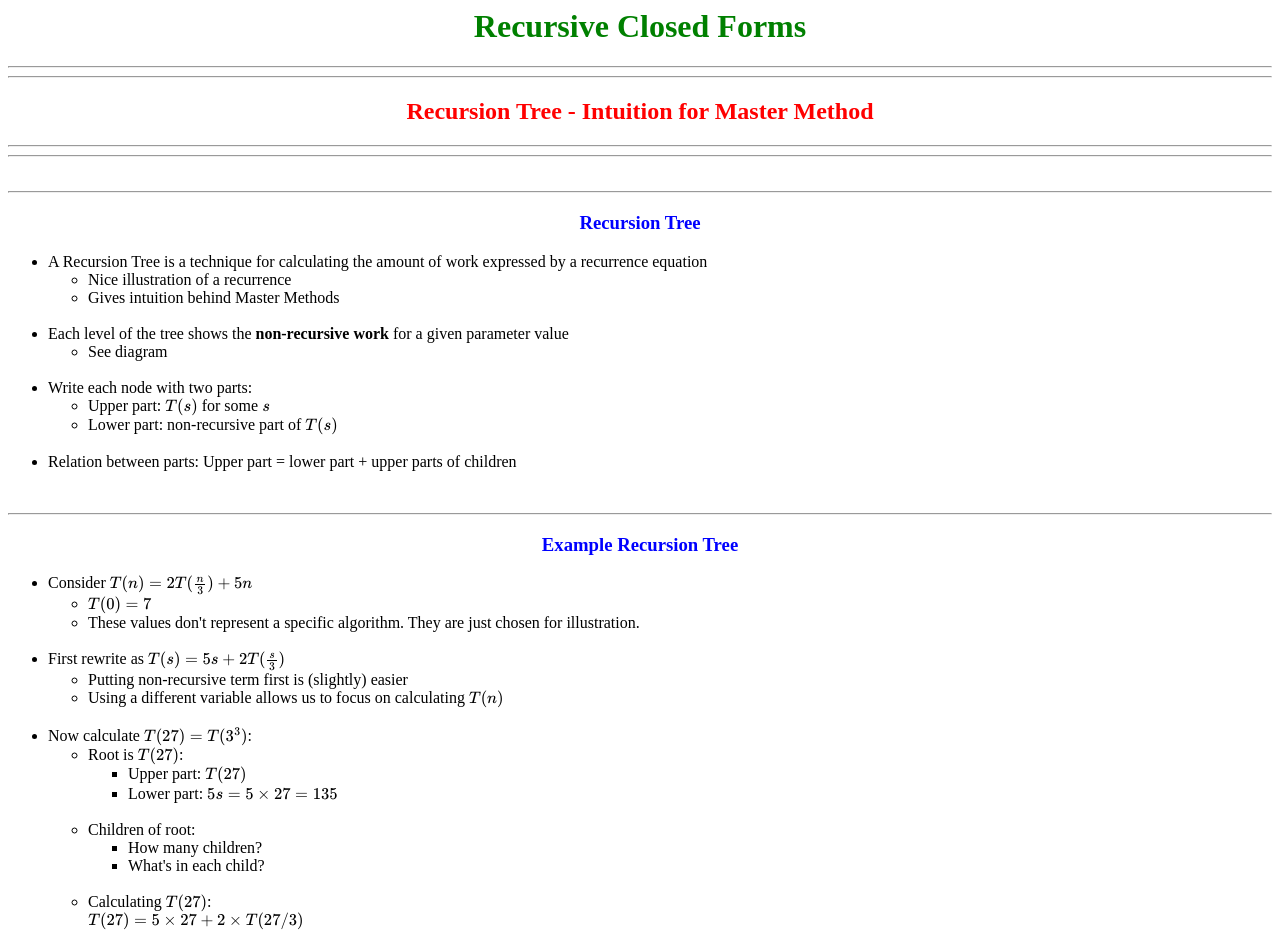
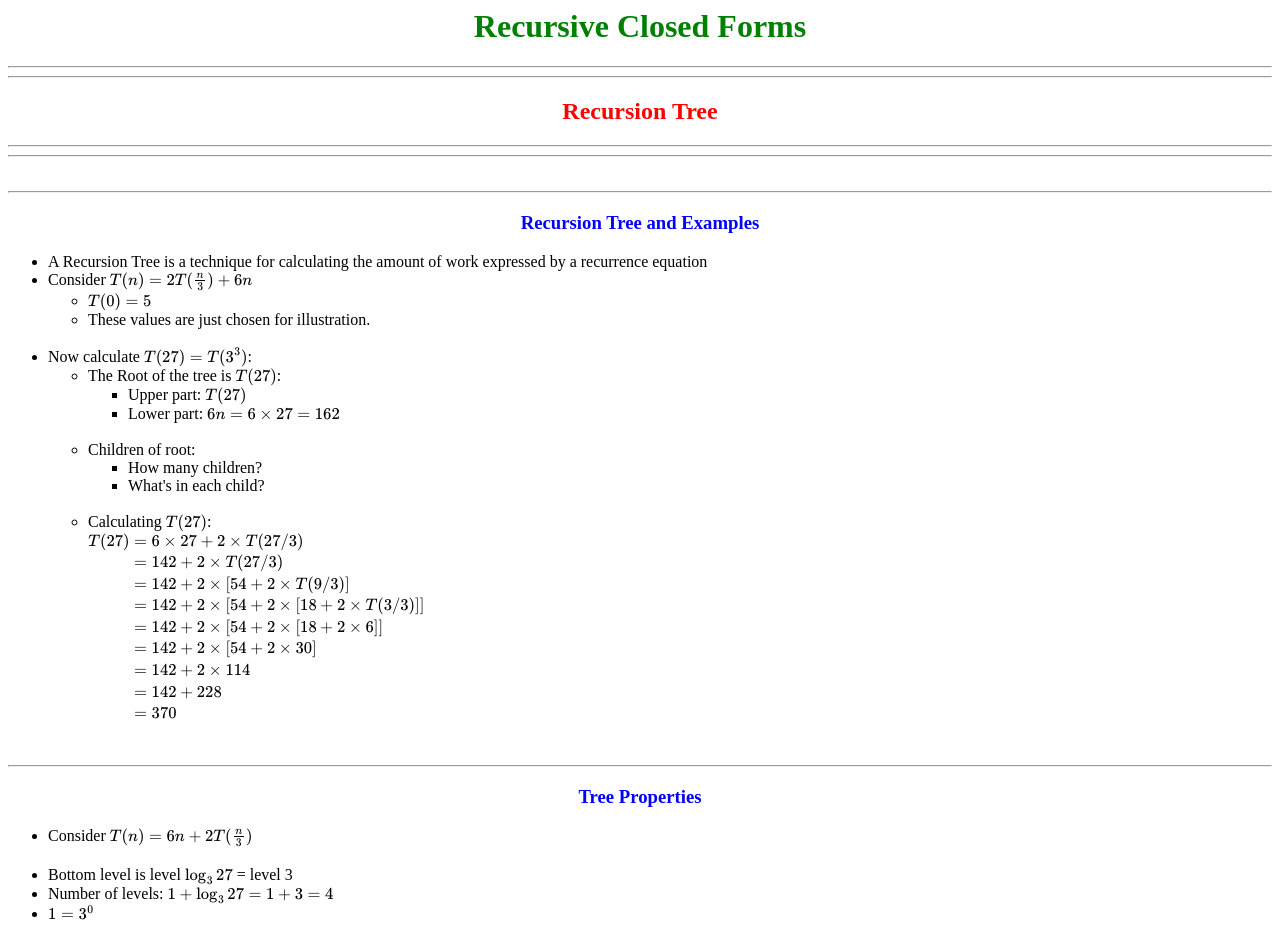
Before and after one commit to brbisheng/brbisheng.github.io, a Jekyll site: the page built from _posts/2020-03-01-RecursionTreeExample.html, in a window 1280 px wide and 1400 px high. Shown: the top 932 px of the window. Built offline with Jekyll 4.4.1, drawn with Linux system fonts in a browser that asks for light colours; formulas are drawn with MathJax 3; some of the changed text lies outside the part shown.

Commit message:
Update 2020-03-01-RecursionTreeExample.html

```diff
--- a/_posts/2020-03-01-RecursionTreeExample.html
+++ b/_posts/2020-03-01-RecursionTreeExample.html
@@ -19,63 +19,29 @@ comments: true
         <h1 >Recursive Closed Forms  </h1>
 
 <!-- ************************************ -->
-<hr> <hr> <h2 > Recursion Tree - Intuition for  Master Method </h2> <hr> <hr>
+<hr> <hr> <h2 > Recursion Tree </h2> <hr> <hr>
 <!-- ************************************ -->
 
 
 <!-- ************************************ -->
 <br>
 <hr>
-<h3 align=center> Recursion Tree  </h3>
+<h3 align=center> Recursion Tree and Examples </h3>
 <ul>
     <li>  A Recursion Tree is a technique for calculating the amount of work expressed by a recurrence equation   </li>
+    <li>  Consider $T(n) = 2T(\frac{n}{3}) + 6n$ </li>
     <ul>
-        <li> Nice illustration of a recurrence </li>
-        <li>  Gives intuition behind Master Methods </li>
-    </ul>
-    <br>
-    <li>  Each level of the tree shows the <b>non-recursive work</b> for a given parameter
-    value </li>
-    <ul>
-        <li> See diagram </li>
-    </ul>
-    <br>
-    <li>  Write each node with two parts:  </li>
-    <ul>
-        <li> Upper part: $T(s)$ for some $s$ </li>
-        <li>  Lower part: non-recursive part of $T(s)$    </li>
-    </ul>
-    <br>
-    <li>  Relation between parts: Upper part = lower part + upper parts of children </li>
-
-</ul>
-
-
-<!-- ************************************ -->
-<br>
-<hr>
-<h3 align=center>Example Recursion Tree </h3>
-<ul>
-    <li>  Consider $T(n) = 2T(\frac{n}{3}) + 5n$ </li>
-    <ul>
-        <li> $T(0) = 7$ </li>
-        <li> These values don't represent a specific algorithm.
-        They are just chosen for illustration.  </li>
+        <li> $T(0) = 5$ </li>
+        <li> These values are just chosen for illustration.  </li>
     </ul>
 
     <br>
-    <li>  First rewrite as $T(s) = 5s + 2T(\frac{s}{3})$  </li>
-    <ul>
-        <li> Putting non-recursive term first is (slightly) easier</li>
-        <li>  Using a different variable allows us to focus on calculating $T(n)$ </li>
-    </ul>
-    <br>
     <li>  Now calculate $T(27) = T(3^3)$: </li>
     <ul>
-        <li>  Root is $T(27)$: </li>
+        <li>  The Root of the tree is $T(27)$: </li>
         <ul>
             <li> Upper part: $T(27)$ </li>
-            <li>  Lower part: $5s=5\times 27 = 135$ </li>
+            <li> Lower part: $6n=6\times 27 = 162$ </li>
         </ul>
         <br>
         <li>  Children of root: </li>
@@ -87,54 +53,39 @@ comments: true
         <li>  Calculating $T(27)$: </li>
 
         $\begin{align*}
-        T(27) & = 5\times 27 + 2 \times T(27/3)   \\
-              & = 135 + 2 \times T(27/3)   \\
-              & = 135 + 2 \times [45 + 2 \times T(9/3)]   \\
-              & = 135 + 2 \times [45 + 2 \times [15 + 2 \times T(3/3)]]   \\
-              & = 135 + 2 \times [45 + 2 \times [15 + 2 \times 7]]   \\
-              & = 135 + 2 \times [45 + 2 \times 29]   \\
-              & = 135 + 2 \times 103   \\
-              & = 135 + 206   \\
-              & = 341
+        T(27) & = 6\times 27 + 2 \times T(27/3)   \\
+              & = 142 + 2 \times T(27/3)   \\
+              & = 142 + 2 \times [54 + 2 \times T(9/3)]   \\
+              & = 142 + 2 \times [54 + 2 \times [18 + 2 \times T(3/3)]]   \\
+              & = 142 + 2 \times [54 + 2 \times [18 + 2 \times 6]]   \\
+              & = 142 + 2 \times [54 + 2 \times 30]   \\
+              & = 142 + 2 \times 114   \\
+              & = 142 + 228   \\
+              & = 370
         \end{align*}
         $
     </ul>
 
 </ul>
 
-
-<!-- ************************************ -->
-<br>
-<hr>
-<h3 align=center>Example Recursion Tree </h3>
-<ul>
-    <li>  Consider $T(s) = 2T(\frac{s}{3}) + 5s = 5s + 2T(\frac{s}{3}) $ </li>
-    <li>  Calculate $T(27)$  </li>
-
-<center>
-              <img src="Diagrams/Recurrence1.gif"></img>
-</center>
-<li>  Where do 2, 3, log<sub>3</sub>, log<sub>3</sub> 27 come from?  </li>
-</ul>
-
-
 <!-- ************************************ -->
 <br>
 <hr>
 <h3 align=center>Tree Properties</h3>
 <ul>
-    <li>  Consider $T(s) = 5s + 2T(\frac{s}{3}) $ </li>
+    <li>  Consider $T(n) = 6n + 2T(\frac{n}{3}) $ </li>
     <br>
     <li>  Bottom level is level $\log_3 27$ = level 3 </li>
     <li>  Number of levels: $ 1 + \log_3 27  = 1 + 3 = 4$ </li>
+        <li>$1 = 3^0$</li>
     <br>
-    <li>  Sum of level 0: $2^0 \times (5\times 27) = 135$ </li>
-    <li>  Sum of level 1: $2^1 \times (5\times 9) = 90$ </li>
-    <li>  Sum of level 2: $2^2 \times (5\times 3) = 60$ </li>
+    <li>  Sum of level 0: $2^0 \times (6\times 27) = 142$ </li>
+    <li>  Sum of level 1: $2^1 \times (6\times 9) = 108$ </li>
+    <li>  Sum of level 2: $2^2 \times (6\times 3) = 72$ </li>
     <br>
-    <li>  Sum of bottom level: $2^{\log_3 27} * 7 = 2^3 \times 7 = 56$ </li>
+    <li>  Sum of bottom level: $2^{\log_3 27} * 6 = 2^3 \times 6 = 48$ </li>
     <br>
-    <li>  Sum of all levels: $135 + 90 + 60 + 56 = 341$ </li>
+    <li>  Sum of all levels: $142 + 108 + 72 + 48 = 370$ </li>
 </ul>
 
 
@@ -143,15 +94,10 @@ comments: true
 <hr>
 <h3 align=center>Recursion Tree for $T(n) = aT(\frac{n}{b}) + f(n)$ </h3>
 <ul>
-    <li> Recurrence Equation: $T(s) = f(s) + a T(s/b)$  </li>
     <ul>
         <li> $T(1) = d$ </li>
     </ul>
     <li>  Find $T(n)$ </li>
-
-<center>
-              <img src="Diagrams/Recurrence2.gif"></img>
-</center>
 </ul>
 
 
@@ -189,21 +135,6 @@ comments: true
     $$
     \sum_{i=0}^{\log_b n - 1} a^i f(\frac{n}{b^i}) + d n^{log_b a}
     $$
-</ul>
-
-
-<!-- ************************************ -->
-<br>
-<hr>
-<h3 align=center>Fine Points  </h3>
-<ul>
-    <li>  $a &ge; 1, b &gt; 1, \text{ are constants}$ </li>
-    <br>
-    <li>  If $n$ is not a power of $b$, then replace $n/b$ by $\lfloor n/b \rfloor$ (or
-    $\lceil n/b \rceil$) </li>
-    <ul>
-        <li> It can be proved that this does not affect the complexity </li>
-    </ul>
 </ul>
 
 
```
